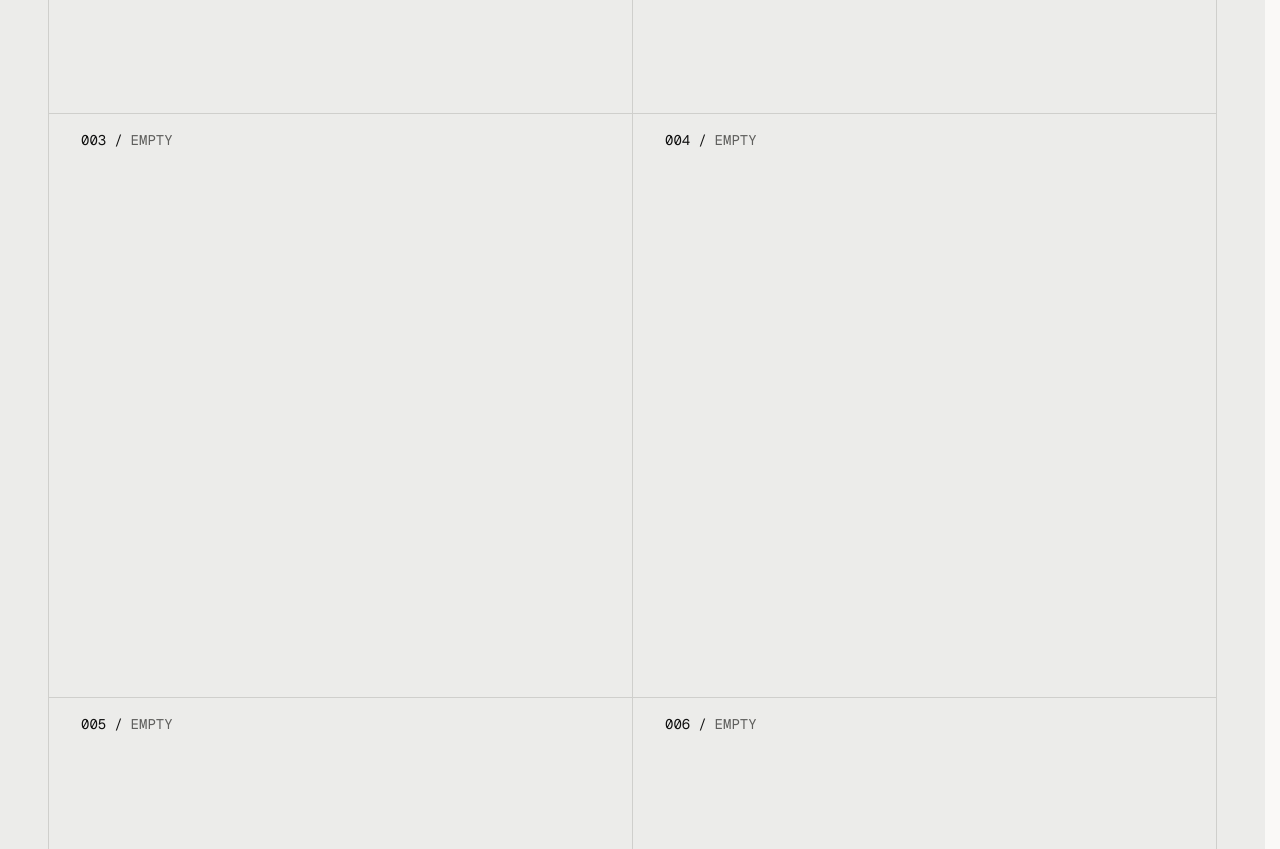
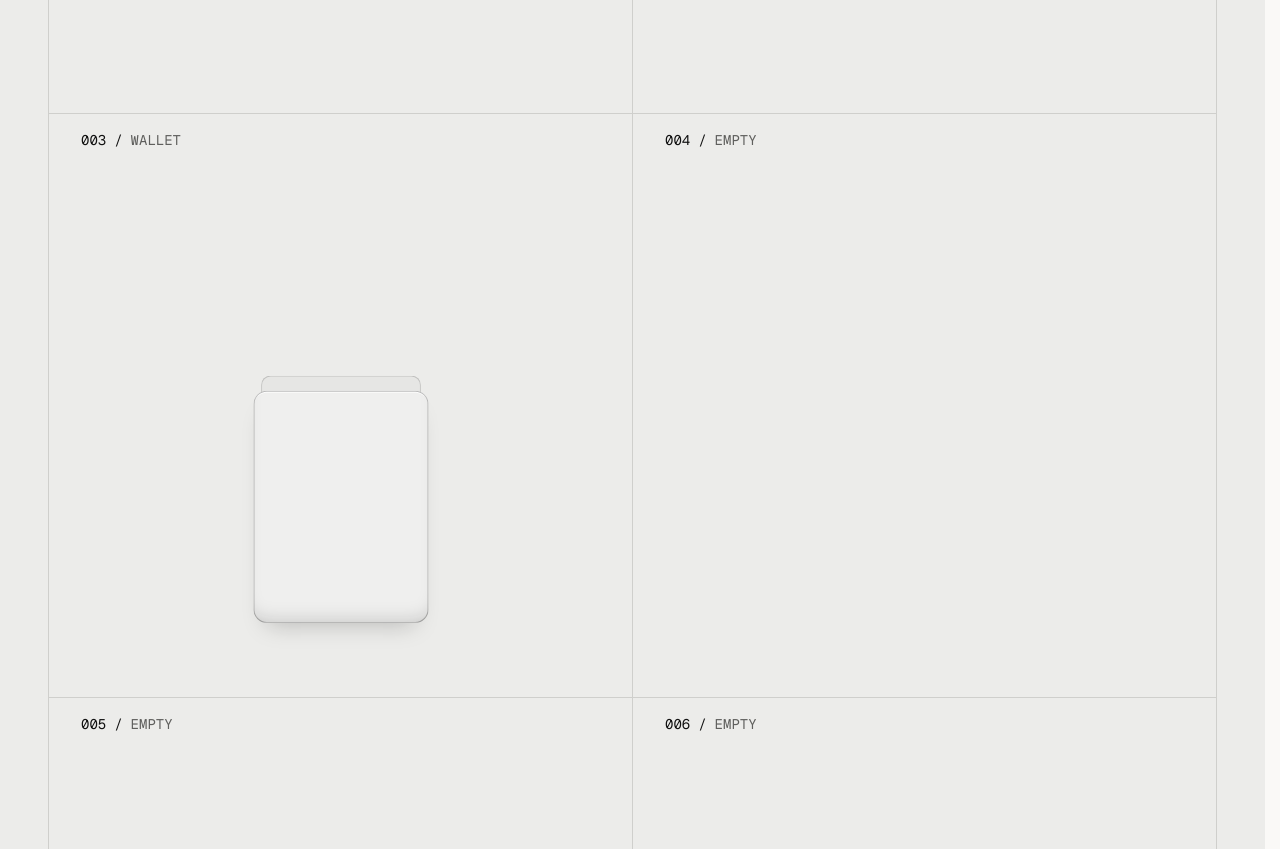
Before and after one commit to cagndz/agundez-me, a Next.js app: page /lab in a window 1280 px wide. Shown: the part 660-1509 px from the top of the page. Built offline with nearby package versions, Linux system fonts and the light colour scheme.

Commit message:
feat(lab): register wallet demo with static case

```diff
--- a/src/lab/demos/wallet/case.tsx
+++ b/src/lab/demos/wallet/case.tsx
@@ -11,7 +11,7 @@ import {
 export function CaseBack() {
 	return (
 		<div
-			className='absolute left-1/2 -translate-x-1/2 rounded-t-2xl border border-b-0 border-foreground/18 bg-foreground/2.5'
+			className='absolute left-1/2 -translate-x-1/2 rounded-t-[10px] border border-b-0 border-foreground/18 bg-foreground/2.5'
 			style={{ top: LIP_TOP, width: LIP_WIDTH, height: LIP_HEIGHT }}
 			aria-hidden='true'
 		/>
--- a/src/lab/demos/wallet/constants.ts
+++ b/src/lab/demos/wallet/constants.ts
@@ -7,10 +7,10 @@ export const CASE_TOP = 240
 export const CASE_WIDTH = 184
 export const CASE_HEIGHT = 244
 export const CASE_RADIUS = 14
-export const LIP_WIDTH = 178
+export const LIP_WIDTH = 168
 // How far the lip pokes above the glass. The rest of LIP_HEIGHT hides behind the glass corner.
 export const LIP_OVERHANG = 16
-export const LIP_HEIGHT = 22
+export const LIP_HEIGHT = LIP_OVERHANG + 2
 // Top edge of the lip: the case top minus the part that pokes out.
 export const LIP_TOP = CASE_TOP - LIP_OVERHANG
 // How far the last card sits inside the case, measured from the case top to the card's bottom edge.
--- /dev/null
+++ b/src/lab/demos/wallet/index.tsx
@@ -0,0 +1,14 @@
+import { CaseBack, CaseFront } from './case'
+import { STAGE_HEIGHT, STAGE_WIDTH } from './constants'
+
+export function Wallet() {
+	return (
+		<div
+			className='relative'
+			style={{ width: STAGE_WIDTH, height: STAGE_HEIGHT }}
+		>
+			<CaseBack />
+			<CaseFront />
+		</div>
+	)
+}
--- a/src/lab/items.ts
+++ b/src/lab/items.ts
@@ -45,7 +45,7 @@ export const items: LabItem[] = [
 			{ label: 'Stack', value: 'React · Motion · TypeScript' },
 		],
 	},
-	{ id: '003', slug: 'empty-003', title: 'Empty' },
+	{ id: '003', slug: 'wallet', title: 'Wallet' },
 	{ id: '004', slug: 'empty-004', title: 'Empty' },
 	{ id: '005', slug: 'empty-005', title: 'Empty' },
 	{ id: '006', slug: 'empty-006', title: 'Empty' },
--- a/src/lab/registry.ts
+++ b/src/lab/registry.ts
@@ -1,8 +1,10 @@
 import type { ComponentType } from 'react'
 import { HoldToConfirm } from './demos/hold-to-confirm'
 import { Dial } from './demos/dial'
+import { Wallet } from './demos/wallet'
 
 export const demos: Record<string, ComponentType | undefined> = {
 	'hold-to-confirm': HoldToConfirm,
 	dial: Dial,
+	wallet: Wallet,
 }
```
